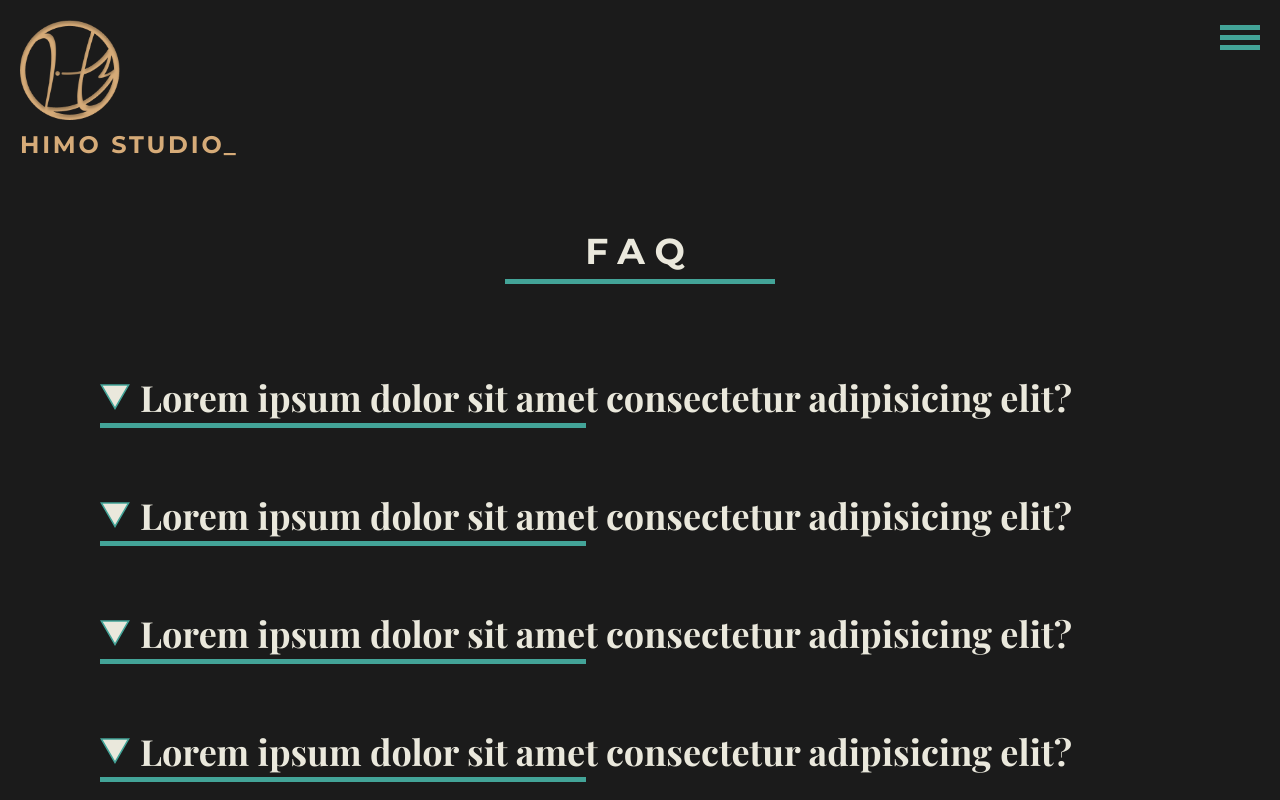
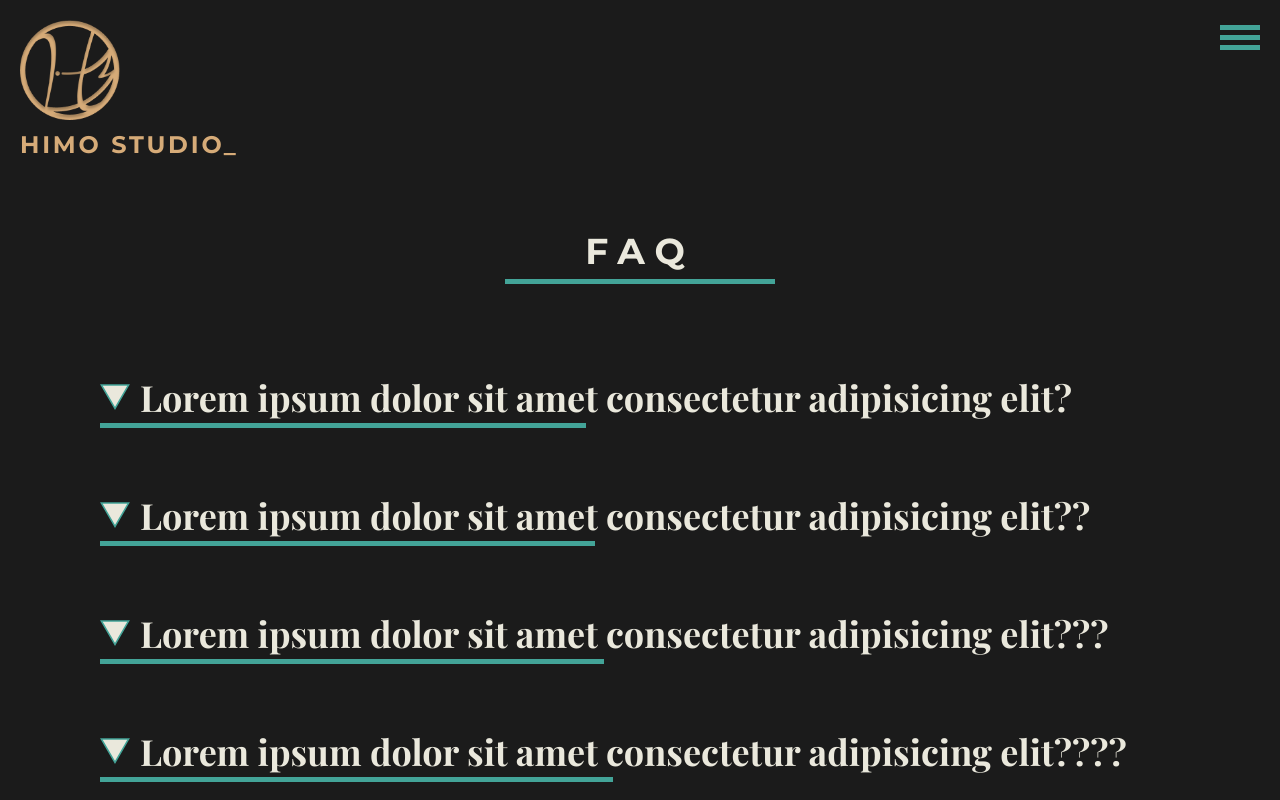
Before and after one commit to bobby-dq/himo-studios-website, a React (Create React App) app: page /faq in a window 1280 px wide. Shown: the top 800 px of the page. Built offline with nearby package versions, Linux system fonts and the light colour scheme.

Commit message:
fixed the child id's

```diff
--- a/src/components/Navbar.tsx
+++ b/src/components/Navbar.tsx
@@ -26,7 +26,6 @@ export const Navbar: FunctionComponent<INavbar> = (props) => {
     // Hooks and States
 
 	const [element,  view] = useInView({threshold: [1]});
-	console.log(view);
 
     // Event handlers
     const openNavbarHandler: () => void = () => {
--- a/src/components/Organizations.tsx
+++ b/src/components/Organizations.tsx
@@ -16,7 +16,7 @@ export const Organizations: FunctionComponent = () => {
                 <SLine/>
             </SOrgTitle>
             <SOrgDisplay>
-                {data.map(d => <SOrganization style={{background: d.backgroundColor}}><img src={d.image} alt={d.name}/></SOrganization>)}
+                {data.map(d => <SOrganization style={{background: d.backgroundColor}} key={d.name}><img src={d.image} alt={d.name}/></SOrganization>)}
             </SOrgDisplay>
         </SOrganizations>
 
--- a/src/components/Service.tsx
+++ b/src/components/Service.tsx
@@ -21,7 +21,7 @@ export const Service: FunctionComponent<IServiceComponent> = (props) => {
                 </div>
                 <p>{props.service.description1}</p>
                 <ul>
-                    {props.service.subServices?.map(s => <li>{s}</li>)}
+                    {props.service.subServices?.map(s => <li key={s}>{s}</li>)}
                 </ul>
                 <p>{props.service.description2}</p>
             </STextWrapper>
--- a/src/components/Work.tsx
+++ b/src/components/Work.tsx
@@ -13,7 +13,6 @@ interface IWork {
 
 export const Work: FunctionComponent<IWork> = (props) => {
     const [hover, setHover] = useState(false);
-    console.log(hover)
     return (
         <SWork style={{background: props.work.backgroundColor}} onMouseEnter={() => setHover(true)} onMouseLeave={()=>setHover(false)}>
             <img src={props.work.image} alt={props.work.name}/>
@@ -37,13 +36,13 @@ const SWork = styled(motion.div)`
     align-items: center;
     width: 100%;
     justify-content: center;
-    height: 30rem;
+    height: 50rem;
     overflow: hidden;
     position: relative;
     cursor: pointer;
 
     img {
-        width: 30rem;
+        width: 45rem;
         object-position: center;
         object-fit: fit;
     }
--- a/src/data/faqData.ts
+++ b/src/data/faqData.ts
@@ -11,27 +11,27 @@ export const faqData: () => IFaq[] = () => {
         },
 
         {
-            question: "Lorem ipsum dolor sit amet consectetur adipisicing elit?",
+            question: "Lorem ipsum dolor sit amet consectetur adipisicing elit??",
             answer: "Lorem ipsum dolor sit amet consectetur adipisicing elit. Rerum, voluptatem. Ea, labore, sit praesentium maxime odit consequatur libero alias quibusdam suscipit ipsam ratione voluptatum aspernatur consectetur quas temporibus corrupti amet! Velit maiores perferendis autem cumque nam."
         },
 
         {
-            question: "Lorem ipsum dolor sit amet consectetur adipisicing elit?",
+            question: "Lorem ipsum dolor sit amet consectetur adipisicing elit???",
             answer: "Lorem ipsum dolor sit amet consectetur adipisicing elit. Rerum, voluptatem. Ea, labore, sit praesentium maxime odit consequatur libero alias quibusdam suscipit ipsam ratione voluptatum aspernatur consectetur quas temporibus corrupti amet! Velit maiores perferendis autem cumque nam."
         },
 
         {
-            question: "Lorem ipsum dolor sit amet consectetur adipisicing elit?",
+            question: "Lorem ipsum dolor sit amet consectetur adipisicing elit????",
             answer: "Lorem ipsum dolor sit amet consectetur adipisicing elit. Rerum, voluptatem. Ea, labore, sit praesentium maxime odit consequatur libero alias quibusdam suscipit ipsam ratione voluptatum aspernatur consectetur quas temporibus corrupti amet! Velit maiores perferendis autem cumque nam."
         },
 
         {
-            question: "Lorem ipsum dolor sit amet consectetur adipisicing elit?",
+            question: "Lorem ipsum dolor sit amet consectetur adipisicing elit??????",
             answer: "Lorem ipsum dolor sit amet consectetur adipisicing elit. Rerum, voluptatem. Ea, labore, sit praesentium maxime odit consequatur libero alias quibusdam suscipit ipsam ratione voluptatum aspernatur consectetur quas temporibus corrupti amet! Velit maiores perferendis autem cumque nam."
         },
 
         {
-            question: "Lorem ipsum dolor sit amet consectetur adipisicing elit?",
+            question: "Lorem ipsum dolor sit amet consectetur adipisicing elit???????",
             answer: "Lorem ipsum dolor sit amet consectetur adipisicing elit. Rerum, voluptatem. Ea, labore, sit praesentium maxime odit consequatur libero alias quibusdam suscipit ipsam ratione voluptatum aspernatur consectetur quas temporibus corrupti amet! Velit maiores perferendis autem cumque nam."
         },
 
--- a/src/pages/FaqPage.tsx
+++ b/src/pages/FaqPage.tsx
@@ -19,7 +19,7 @@ export const FaqPage: FunctionComponent = () => {
                 <SLine></SLine>
             </SFaqHeader>
             <SQuestionsWrapper>
-                {data.map(q => <Question question={q}></Question>)}
+                {data.map(q => <Question key={q.question} question={q}></Question>)}
             </SQuestionsWrapper>
         </SFaqPage>
     );
--- a/src/pages/ServicesPage.tsx
+++ b/src/pages/ServicesPage.tsx
@@ -18,7 +18,7 @@ export const ServicesPage: FunctionComponent = () => {
                 <SLine/>
             </SServiceHeader>
             <SServicesWrapper>
-                {data.map(s => <Service service={s}></Service>)}
+                {data.map(s => <Service service={s} key={s.name}></Service>)}
             </SServicesWrapper>
         </SService>
 
--- a/src/pages/WorksPage.tsx
+++ b/src/pages/WorksPage.tsx
@@ -33,8 +33,8 @@ const SWorks = styled(motion.div)`
 const SWorkGrid = styled(motion.div)`
     padding-top: 5rem;
     display: grid;
-    grid-template-columns: repeat(auto-fill, minmax(30rem, 0.5fr));
-    grid-gap: 2rem;
+    grid-template-columns: repeat(auto-fill, minmax(50rem, 1fr));
+    grid-gap: 5rem;
 `;
 
 
```
